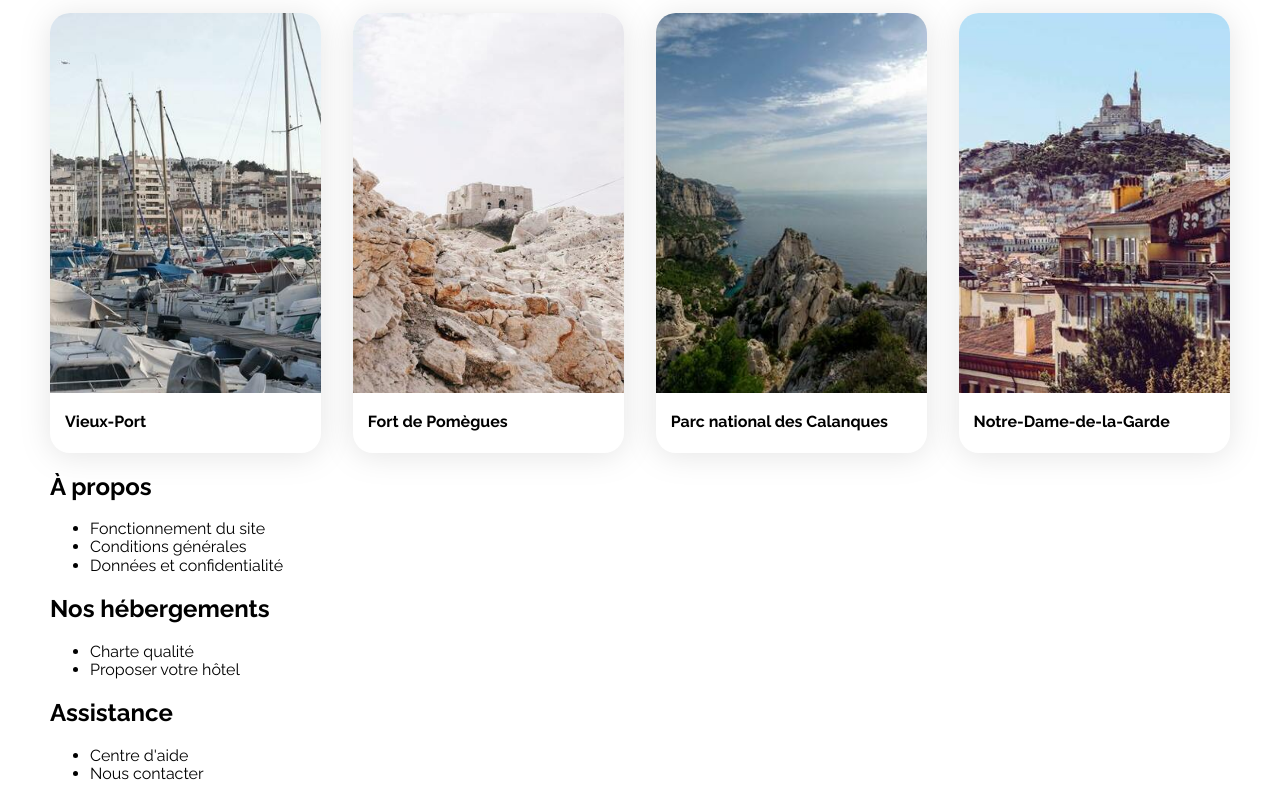
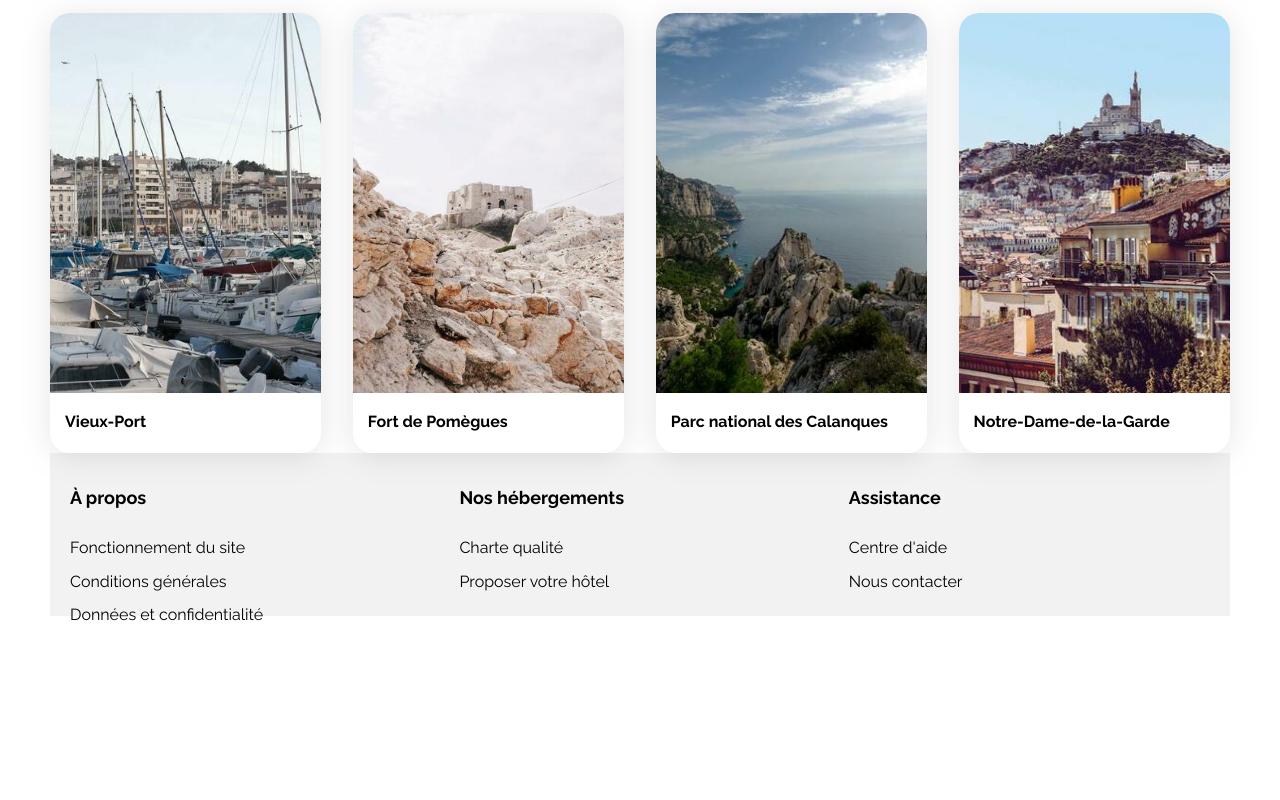
Before and after one commit to hajar-creator/Booki, a plain HTML site: page index.html in a window 1280 px wide. Shown: the part 1015-1815 px from the top of the page. After the commit the page ends 1654 px from the top, so only its background shows below. Drawn offline with Linux system fonts and the light colour scheme.

Commit message:
modifié css du footer

```diff
--- a/css/style.css
+++ b/css/style.css
@@ -297,6 +297,36 @@ input{
     padding-left: 15px;
 }
 
+/* Footer */
+.footer-container{
+    background-color: var(--main-bg-color);
+
+}
+.footer{
+    display: flex;
+    flex-direction: row;
+
+}
+.list{
+    display: flex;
+    flex-direction: column;
+    width: 33%;
+    height: 163px;
+    padding: 20px;
+
+}
+.footer ul{
+    padding:0;
+}
+.footer li{
+    margin-bottom: 15px;
+    list-style-type: none;
+}
+.footer h2{
+    font-size: 18px;
+    font-weight: 700;
+}
+
 
 /* Le code ci-dessous correspond à la version responsive uniquement */
 
```
